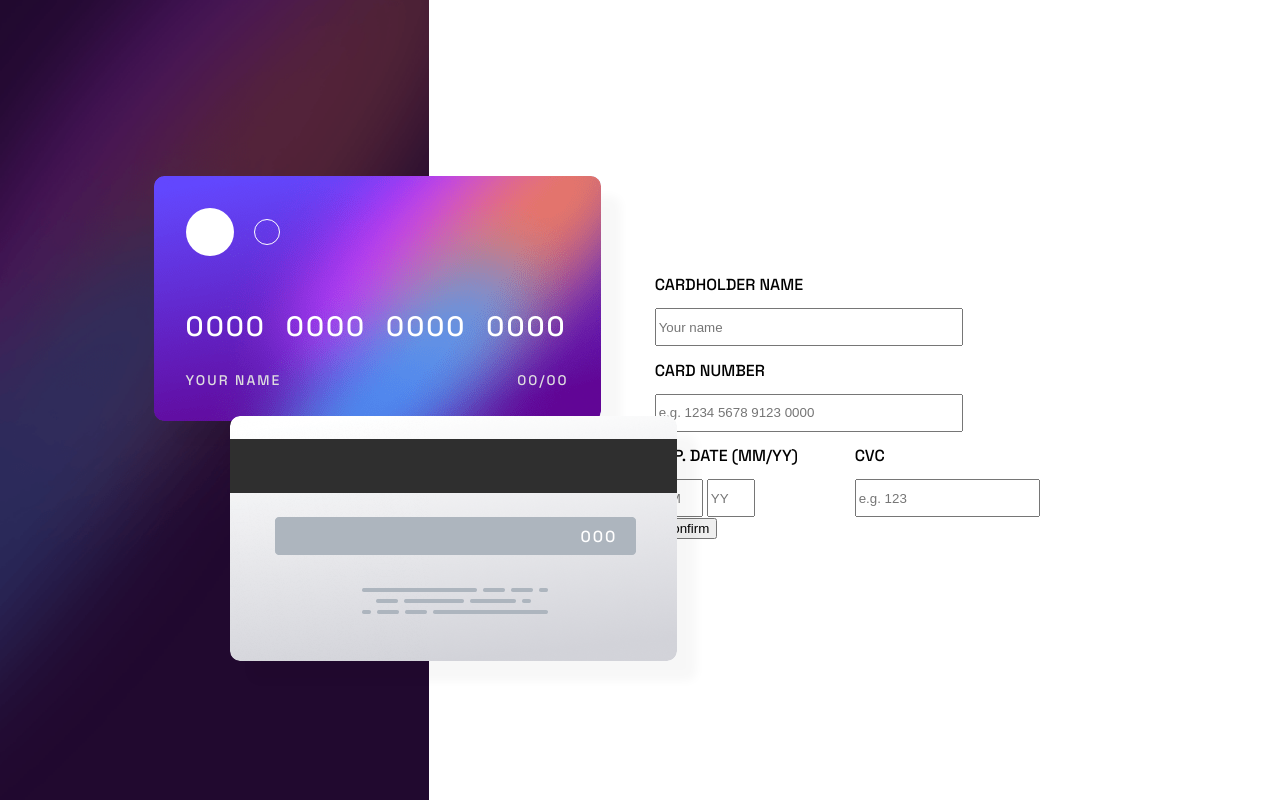
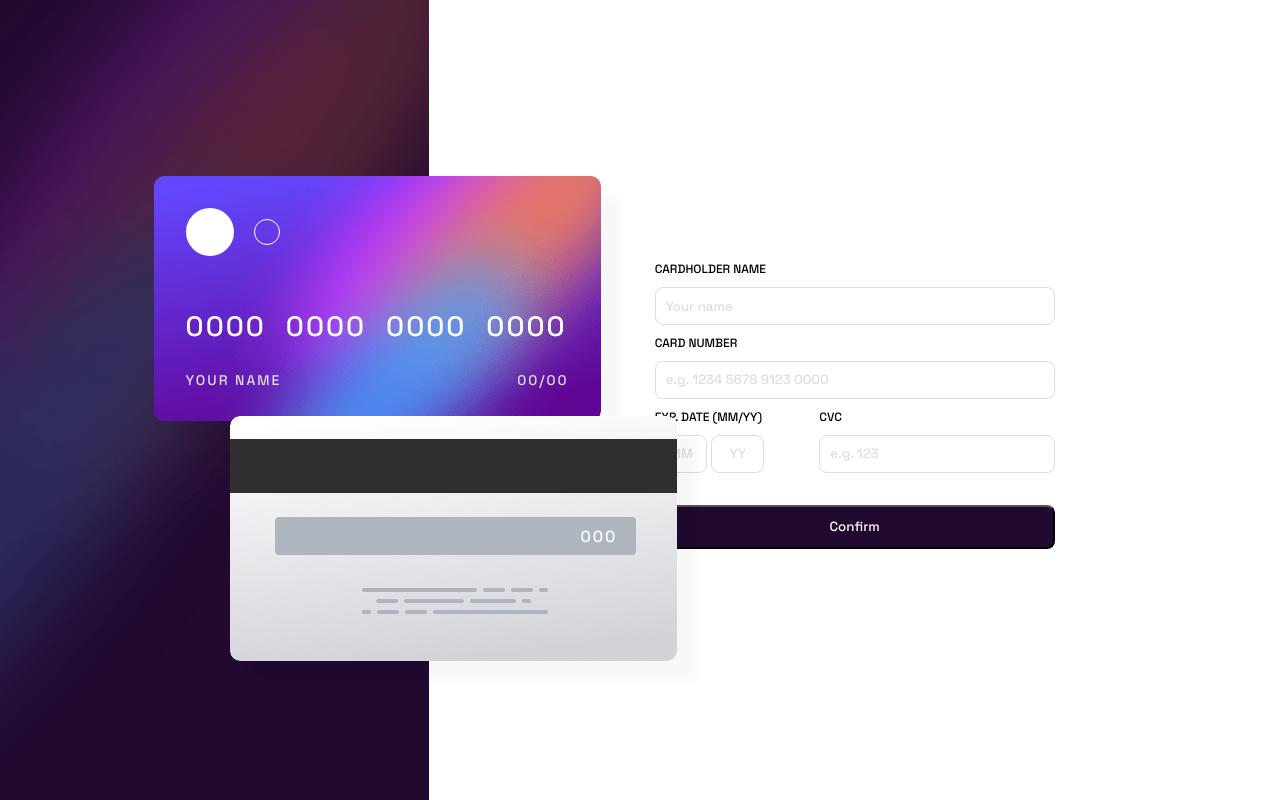
Before and after one commit to ahenao10/Interactive-card, a plain HTML site: page index.html in a window 1280 px wide. Drawn offline with Linux system fonts and the light colour scheme.

Commit message:
Se agrega pagina de completado y se termina stilos de input

```diff
--- a/index.html
+++ b/index.html
@@ -55,8 +55,14 @@
                         <input type="text" placeholder="e.g. 123">
                     </div>
                 </div>
-                <button type="submit">Confirm</button>
+                <button class="btn-page" type="submit">Confirm</button>
             </form>
+            <section class="complete-display">
+                <img src="./images/icon-complete.svg" alt="">
+                <h1>Thank You!</h1>
+                <h2>We've added your card details</h2>
+                <button class="btn-page" type="submit">Complete</button>
+            </section>
         </section>
     </section>
 </body>
--- a/styles.css
+++ b/styles.css
@@ -146,7 +146,7 @@ body {
 }
 
 .form-container h2{
-    font-size: 16px;
+    font-size: 12px;
     font-weight: 400;
 }
 
@@ -155,21 +155,80 @@ form {
 }
 
 form input{
-    height: 32px;
+    box-sizing: border-box;
+    width: 100%;
+    height: 38px;
+    border: 1px solid var(--light-grayish-violet);
+    border-radius: 8px;
 }
 
-.name-number input {
-    width: 300px;
+form input::placeholder{
+    font-family: 'Space Grotesk', sans-serif;
+    color: var(--light-grayish-violet);
+    font-weight: 100;
+}
+
+.name-number input::placeholder {
+    padding-left: 8px;
 }
 
 .exp-cvc {
     display: flex;
+    width: 100%;
+}
+
+.cvc-form{
+    width: 100%;
+}
+
+.cvc-form input{
+    width: 100%;
+}
+
+.cvc-form input::placeholder{
+    padding-left: 8px;
 }
 
 .exp-date {
-    width: 50%;
+    width: 70%;
 }
 
 .exp-date input {
-    width: 20%;
+    width: 32%;
+    text-align: center;
 }
+
+.btn-page{
+    width: 100%;
+    height: 44px;
+    margin-top: 32px;
+    background-color: var(--very-dark-violet);
+    color: var(--white);
+    border-radius: 8px;
+    font-family: 'Space Grotesk', sans-serif;
+}
+
+.btn-page:hover{
+    background-color: purple;
+}
+
+.complete-display{
+    display: none; /*display: flex;*/
+    flex-direction: column;
+    align-items: center;
+    width: 400px;
+}
+
+.complete-display img{
+    width: 80px;
+}
+
+.complete-display h1{
+    font-size: 36px;
+    margin-bottom: 0;
+}
+
+.complete-display h2{
+    font-size: 20px;
+    color: var(--dark-grayish-violet);
+}
```
